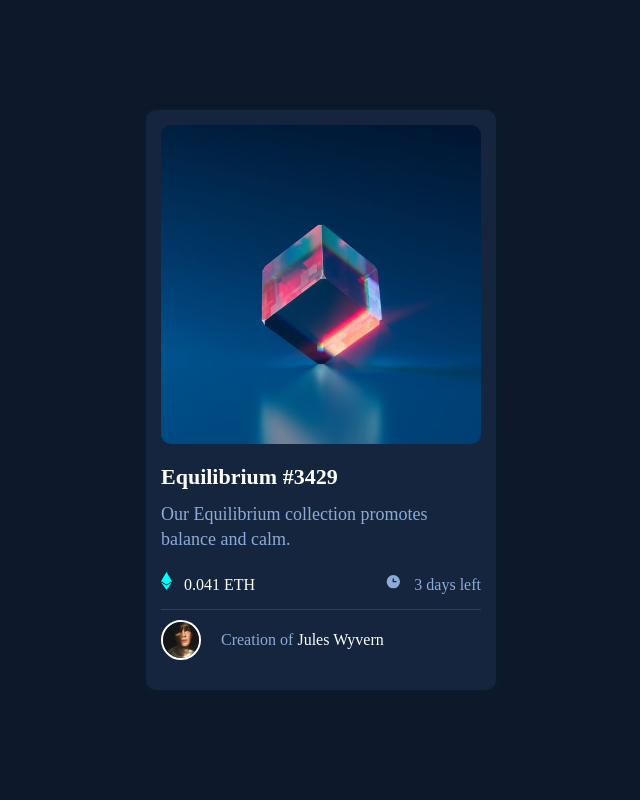
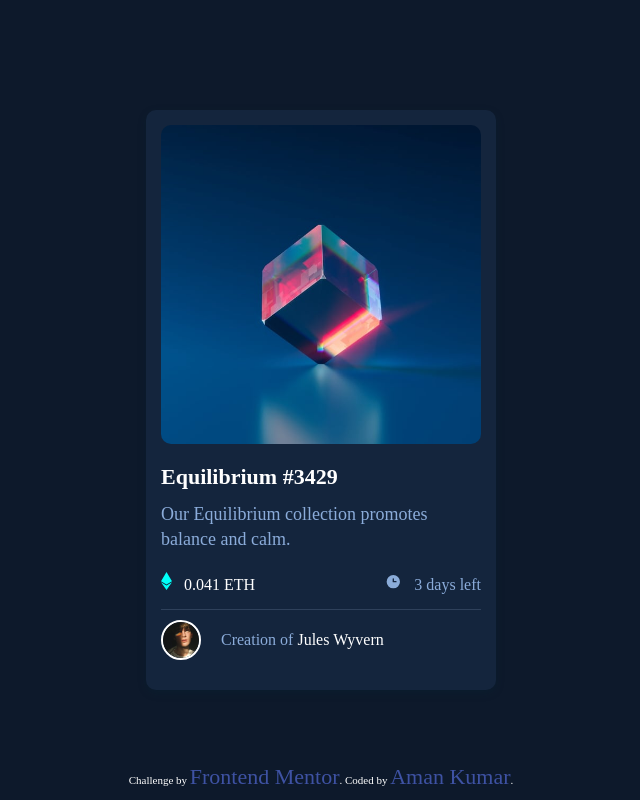
Before and after one commit to amankumar1222/nft-project, a plain HTML site: page index.html in a window 1280 px wide. Shown: the whole page, without its empty margins (319-959 px from the left). Drawn offline with Linux system fonts and the light colour scheme.

Commit message:
updated index and css

```diff
--- a/index.html
+++ b/index.html
@@ -17,7 +17,7 @@
     </div>
     <div class="nft-info">
       <div class="content">
-      <h3>  Equilibrium #3429</h3>
+      <h1>  Equilibrium #3429</h1>
       <p>  Our Equilibrium collection promotes balance and calm.</p>
     </div>
     <div class="eth">
@@ -42,26 +42,11 @@
 </main>
 
 
-
-  <!-- <div class="attribution">
+ <footer>
+  <div class="attribution">
     Challenge by <a href="https://www.frontendmentor.io?ref=challenge" target="_blank">Frontend Mentor</a>.
-    Coded by <a href="#">Your Name Here</a>.
-  </div> -->
+    Coded by <a href="#">Aman Kumar</a>.
+  </div>
+</footer>
 </body>
 </html>
-
-
-<!--
-
-  Equilibrium #3429
-
-  Our Equilibrium collection promotes balance and calm.
-
-  0.041 ETH
-  3 days left
-
-  Creation of Jules Wyvern
-
-
-
--->
--- a/style.css
+++ b/style.css
@@ -70,12 +70,12 @@ justify-content: center; */
     margin: 20px 0px;
 
 }
-.content h3{
+.content h1{
     font-size: 22px;
     margin-bottom: 12px;
     cursor: pointer;
 }
-.content h3:hover , .eth-img:hover{
+.content h1:hover , .eth-img:hover{
     color: hsl(178, 100%, 50%);
     cursor: pointer;
 }
@@ -136,7 +136,13 @@ margin-top: 15px;
 
 
 
-
+footer{
+    position: fixed;
+    bottom: 10px;
+}
 
    .attribution { font-size: 11px; text-align: center; }
-   .attribution a { color: hsl(228, 45%, 44%); }
+   .attribution a { color: hsl(228, 45%, 44%);
+    font-size: 22px;
+  text-decoration: none;
+}
```
